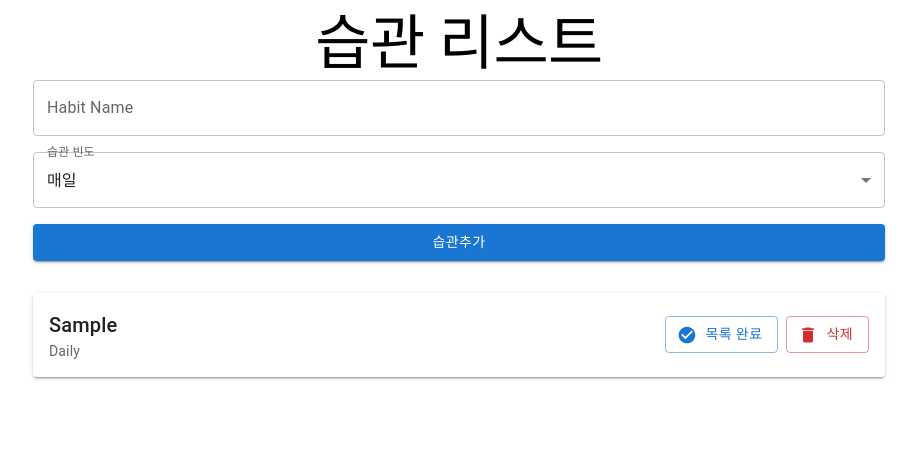
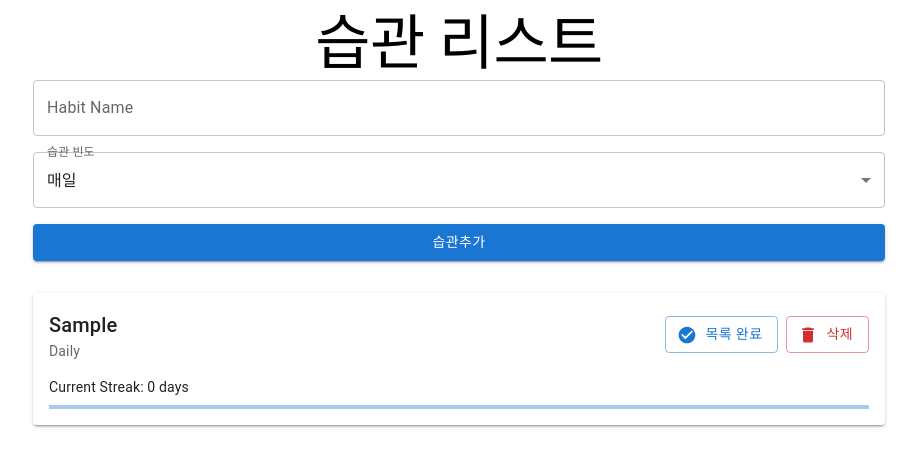
Before and after one commit to kimyoda/Typescript_redux_toolkit_project, a React (Vite) app in the folder redux_toolkit_project/: page / in a window 1280 px wide. Both pictures are taken after typing "Sample" into the empty fields and a click on the button "습관추가". Shown: the top 466 px of the page, without its empty margins (181-1098 px from the left). Built offline with nearby package versions, Linux system fonts and the light colour scheme.

Commit message:
[feat] toggle habit add, getStreak add

```diff
--- a/redux_toolkit_project/src/components/add_habit_form.tsx
+++ b/redux_toolkit_project/src/components/add_habit_form.tsx
@@ -9,14 +9,14 @@ import {
 } from "@mui/material";
 import { useState } from "react";
 import { useDispatch } from "react-redux";
-import { AddDispatch } from "../store/store";
+import { AppDispatch } from "../store/store";
 import { addHabit } from "../store/habit-slice";
 
 const AddHabitForm: React.FC = () => {
   const [name, setName] = useState<string>("");
   const [frequency, setFrequency] = useState<"daily" | "weekly">("daily");
 
-  const dispatch = useDispatch<AddDispatch>();
+  const dispatch = useDispatch<AppDispatch>();
 
   const handleSubmit = (e: React.FormEvent) => {
     e.preventDefault();
--- a/redux_toolkit_project/src/components/habit_list.tsx
+++ b/redux_toolkit_project/src/components/habit_list.tsx
@@ -1,13 +1,39 @@
-import { useSelector } from "react-redux";
+import { useDispatch, useSelector } from "react-redux";
 import { RootState } from "../store/store";
-import { Box, Button, Grid, Paper, Typography } from "@mui/material";
+import { AppDispatch } from "../store/store";
+import {
+  Box,
+  Button,
+  Grid,
+  LinearProgress,
+  Paper,
+  Typography,
+} from "@mui/material";
 import CheckCircleIcon from "@mui/icons-material/CheckCircle";
 import DeleteIcon from "@mui/icons-material/Delete";
+import { Habit, toggleHabit } from "../store/habit-slice";
 
 const HabitList: React.FC = () => {
   const { habits } = useSelector((state: RootState) => state.habits);
+  const dispatch = useDispatch<AppDispatch>();
 
   const today = new Date().toISOString().split("T")[0];
+
+  const getStreak = (habit: Habit) => {
+    let streak = 0;
+    const currentDate = new Date();
+
+    while (true) {
+      const dateString = currentDate.toISOString().split("T")[0];
+      if (habit.completedDates.includes(dateString)) {
+        streak++;
+        currentDate.setDate(currentDate.getDate() - 1);
+      } else {
+        break;
+      }
+    }
+    return streak;
+  };
 
   return (
     <Box sx={{ display: "flex", flexDirection: "column", gap: 2, mt: 4 }}>
@@ -43,6 +69,9 @@ const HabitList: React.FC = () => {
                         : "primary"
                     }
                     startIcon={<CheckCircleIcon />}
+                    onClick={() =>
+                      dispatch(toggleHabit({ id: habit.id, date: today }))
+                    }
                   >
                     {habit.completedDates.includes(today)
                       ? "Completed"
@@ -58,6 +87,16 @@ const HabitList: React.FC = () => {
                 </Box>
               </Grid>
             </Grid>
+            <Box sx={{ mt: 2 }}>
+              <Typography variant="body2">
+                Current Streak: {getStreak(habit)} days
+              </Typography>
+              <LinearProgress
+                variant="determinate"
+                value={(getStreak(habit) / 30) * 100}
+                sx={{ mt: 1 }}
+              />
+            </Box>
           </Paper>
         );
       })}
--- a/redux_toolkit_project/src/store/habit-slice.ts
+++ b/redux_toolkit_project/src/store/habit-slice.ts
@@ -34,9 +34,25 @@ const habitSlice = createSlice({
 
       state.habits.push(newHabit);
     },
+    toggleHabit: (
+      state,
+      action: PayloadAction<{ id: string; date: string }>
+    ) => {
+      const habit = state.habits.find((h) => h.id === action.payload.id);
+
+      if (habit) {
+        const index = habit.completedDates.indexOf(action.payload.date);
+        if (index > -1) {
+          habit.completedDates.splice(index, 1);
+        } else {
+          habit.completedDates.push(action.payload.date);
+        }
+      }
+    },
+    removeHabit: () => {},
   },
 });
 
-export const { addHabit } = habitSlice.actions;
+export const { addHabit, toggleHabit } = habitSlice.actions;
 
 export default habitSlice.reducer;
--- a/redux_toolkit_project/src/store/store.ts
+++ b/redux_toolkit_project/src/store/store.ts
@@ -9,6 +9,6 @@ const store = configureStore({
 
 export type RootState = ReturnType<typeof store.getState>;
 
-export type AddDispatch = typeof store.dispatch;
+export type AppDispatch = typeof store.dispatch;
 
 export default store;
```
